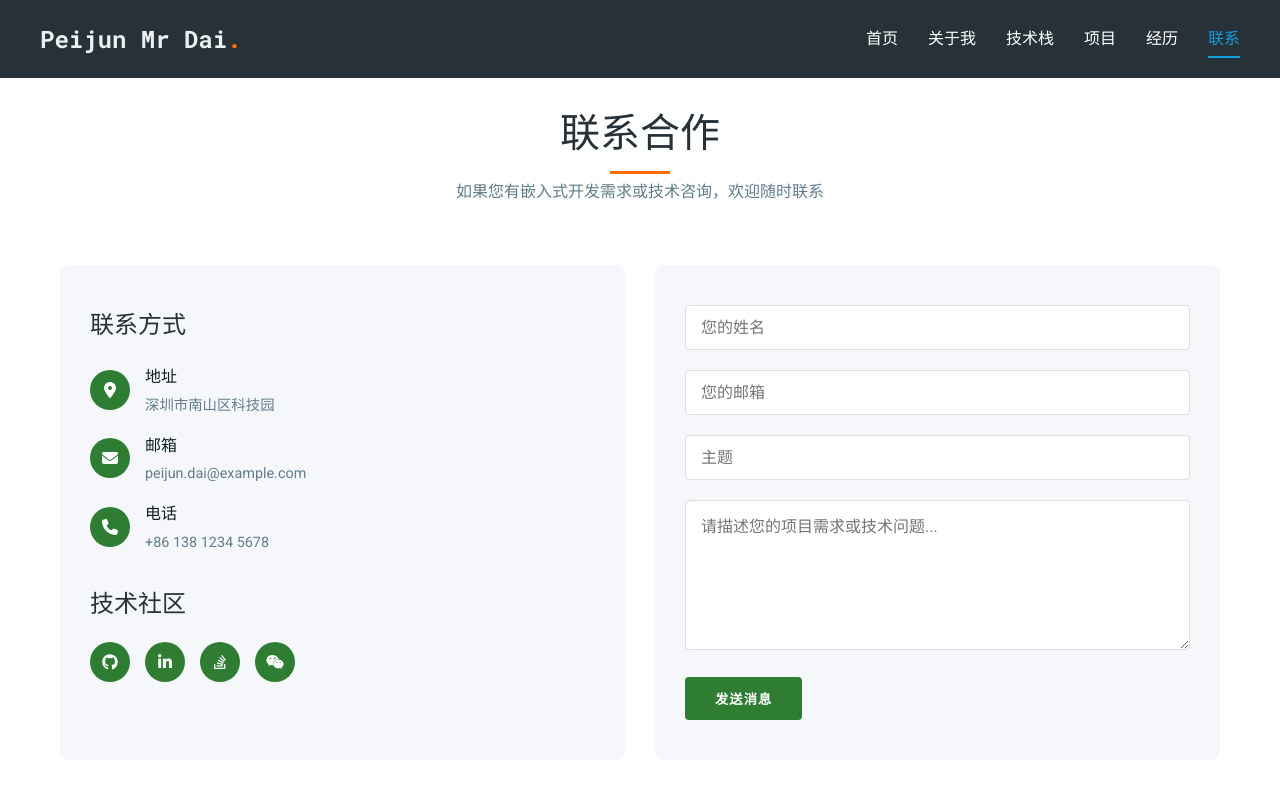
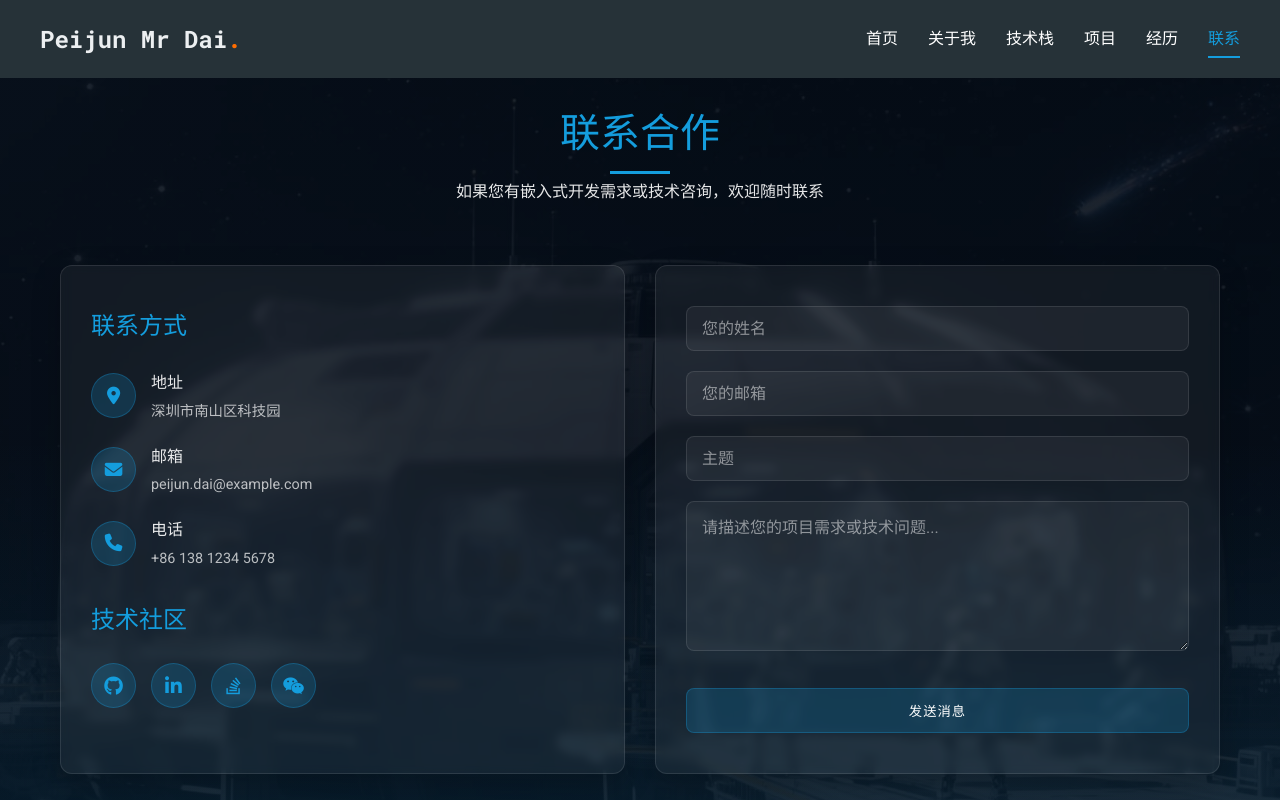
Before and after one commit to peijunMrdai/peijunMrdai.github.io, a plain HTML site: page contact.html in a window 1280 px wide. Shown: the top 800 px of the page. Drawn offline with nearby package versions, Linux system fonts and the light colour scheme.

Commit message:
feat(contact.html): 使用渐变背景和动画增强联系人页面

```diff
--- a/contact.html
+++ b/contact.html
@@ -9,25 +9,56 @@
     <link rel="stylesheet" href="https://cdn.jsdelivr.net/npm/bootstrap-icons@1.10.5/font/bootstrap-icons.css">
     <link rel="stylesheet" href="assets/css/style.css">
     <style>
-        /* 联系我页面特有样式 */
+/* 联系我页面样式 */
 .contact {
     padding: 100px 0;
-            background-color: white;
+    background: linear-gradient(rgba(5, 13, 24, 0.9), rgba(5, 13, 24, 0.9)),
+                url('assets/images/hero-bg.jpg') center/cover no-repeat fixed;
+    color: #fff;
+    min-height: calc(100vh - 80px);
+    position: relative;
+}
+
+.contact::after {
+    content: '';
+    position: absolute;
+    bottom: 0;
+    left: 0;
+    right: 0;
+    height: 50%;
+    background: linear-gradient(to top, rgba(20, 157, 221, 0.1), transparent);
+    pointer-events: none;
 }
 
 .section-title {
     text-align: center;
     margin-bottom: 60px;
+    position: relative;
+    z-index: 1;
 }
 
 .section-title h2 {
     font-size: 2.5rem;
-            color: var(--secondary-color);
+    color: #149ddd;
     margin-bottom: 15px;
+    position: relative;
+    display: inline-block;
+    font-family: 'Roboto Mono', monospace;
+}
+
+.section-title h2:after {
+    content: '';
+    position: absolute;
+    width: 60px;
+    height: 3px;
+    background-color: #149ddd;
+    bottom: -10px;
+    left: 50%;
+    transform: translateX(-50%);
 }
 
 .section-title p {
-            color: var(--text-light);
+    color: rgba(255, 255, 255, 0.9);
     max-width: 700px;
     margin: 0 auto;
 }
@@ -37,18 +68,32 @@
     grid-template-columns: repeat(auto-fit, minmax(300px, 1fr));
     gap: 30px;
     margin-top: 50px;
+    position: relative;
+    z-index: 1;
+    animation: fadeIn 0.8s ease;
 }
 
-        .contact-info {
-            background-color: #f5f7fa;
+.contact-info, .contact-form {
+    background: rgba(255, 255, 255, 0.05);
+    backdrop-filter: blur(5px);
     padding: 40px 30px;
-            border-radius: 8px;
+    border-radius: 12px;
+    box-shadow: 0 10px 30px rgba(0, 0, 0, 0.2);
+    border: 1px solid rgba(255, 255, 255, 0.1);
+    transition: all 0.3s ease;
+}
+
+.contact-info:hover, .contact-form:hover {
+    transform: translateY(-5px);
+    box-shadow: 0 15px 35px rgba(20, 157, 221, 0.2);
+    border-color: rgba(20, 157, 221, 0.3);
 }
 
 .contact-info h3 {
     font-size: 1.5rem;
-            margin-bottom: 20px;
-            color: var(--secondary-color);
+    margin-bottom: 25px;
+    color: #149ddd;
+    font-family: 'Roboto Mono', monospace;
 }
 
 .contact-details {
@@ -58,30 +103,43 @@
 .contact-item {
     display: flex;
     align-items: center;
-            margin-bottom: 15px;
+    margin-bottom: 20px;
+    transition: transform 0.3s ease;
+}
+
+.contact-item:hover {
+    transform: translateX(10px);
 }
 
 .contact-icon {
-            width: 40px;
-            height: 40px;
-            background-color: var(--primary-color);
-            color: white;
+    width: 45px;
+    height: 45px;
+    background: rgba(20, 157, 221, 0.2);
+    color: #149ddd;
     border-radius: 50%;
     display: flex;
     justify-content: center;
     align-items: center;
     margin-right: 15px;
-            font-size: 1rem;
+    font-size: 1.1rem;
+    border: 1px solid rgba(20, 157, 221, 0.3);
+    transition: all 0.3s ease;
+}
+
+.contact-item:hover .contact-icon {
+    background: rgba(20, 157, 221, 0.3);
+    transform: scale(1.1);
 }
 
 .contact-text h4 {
     font-size: 1rem;
     margin-bottom: 5px;
-            color: var(--dark-color);
+    color: rgba(255, 255, 255, 0.9);
+    font-family: 'Roboto Mono', monospace;
 }
 
 .contact-text p {
-            color: var(--text-light);
+    color: rgba(255, 255, 255, 0.7);
     font-size: 0.9rem;
 }
 
@@ -91,45 +149,58 @@
 }
 
 .social-link {
-            width: 40px;
-            height: 40px;
-            background-color: var(--primary-color);
-            color: white;
+    width: 45px;
+    height: 45px;
+    background: rgba(20, 157, 221, 0.2);
+    color: #149ddd;
     border-radius: 50%;
     display: flex;
     justify-content: center;
     align-items: center;
     text-decoration: none;
-            transition: background-color 0.3s;
+    border: 1px solid rgba(20, 157, 221, 0.3);
+    transition: all 0.3s ease;
+    font-size: 1.2rem;
 }
 
 .social-link:hover {
-            background-color: var(--accent-color);
-        }
-
-        .contact-form {
-            background-color: #f5f7fa;
-            padding: 40px 30px;
-            border-radius: 8px;
+    background: rgba(20, 157, 221, 0.3);
+    transform: translateY(-5px);
+    color: #fff;
 }
 
 .form-group {
     margin-bottom: 20px;
+    opacity: 0;
+    transform: translateY(20px);
+    animation: slideIn 0.6s ease forwards;
 }
+
+.form-group:nth-child(1) { animation-delay: 0.2s; }
+.form-group:nth-child(2) { animation-delay: 0.4s; }
+.form-group:nth-child(3) { animation-delay: 0.6s; }
+.form-group:nth-child(4) { animation-delay: 0.8s; }
 
 .form-control {
     width: 100%;
     padding: 12px 15px;
-            border: 1px solid #ddd;
-            border-radius: 4px;
+    background: rgba(255, 255, 255, 0.05);
+    border: 1px solid rgba(255, 255, 255, 0.1);
+    border-radius: 8px;
     font-size: 1rem;
-            transition: border-color 0.3s;
+    color: #fff;
+    transition: all 0.3s ease;
     font-family: 'Roboto', sans-serif;
+}
+
+.form-control::placeholder {
+    color: rgba(255, 255, 255, 0.5);
 }
 
 .form-control:focus {
     outline: none;
-            border-color: var(--primary-color);
+    border-color: #149ddd;
+    background: rgba(20, 157, 221, 0.1);
 }
 
 textarea.form-control {
@@ -138,20 +209,74 @@
 }
 
 .submit-btn {
-            background-color: var(--primary-color);
-            color: white;
-            border: none;
+    background: rgba(20, 157, 221, 0.2);
+    color: #fff;
+    border: 1px solid rgba(20, 157, 221, 0.3);
     padding: 12px 30px;
-            border-radius: 4px;
+    border-radius: 8px;
     cursor: pointer;
-            font-weight: 600;
-            transition: background-color 0.3s;
+    font-weight: 500;
+    transition: all 0.3s ease;
     font-family: 'Roboto Mono', monospace;
     letter-spacing: 1px;
+    width: 100%;
+    margin-top: 10px;
+    opacity: 0;
+    transform: translateY(20px);
+    animation: slideIn 0.6s ease forwards 1s;
 }
 
 .submit-btn:hover {
-            background-color: var(--accent-color);
+    background: rgba(20, 157, 221, 0.3);
+    transform: translateY(-2px);
+}
+
+@keyframes fadeIn {
+    from {
+        opacity: 0;
+        transform: translateY(20px);
+    }
+    to {
+        opacity: 1;
+        transform: translateY(0);
+    }
+}
+
+@keyframes slideIn {
+    from {
+        opacity: 0;
+        transform: translateY(20px);
+    }
+    to {
+        opacity: 1;
+        transform: translateY(0);
+    }
+}
+
+@media (max-width: 768px) {
+    .contact-grid {
+        grid-template-columns: 1fr;
+    }
+
+    .section-title h2 {
+        font-size: 2rem;
+    }
+
+    .contact-info, .contact-form {
+        padding: 30px 20px;
+    }
+
+    .contact-icon {
+        width: 40px;
+        height: 40px;
+        font-size: 1rem;
+    }
+
+    .social-link {
+        width: 40px;
+        height: 40px;
+        font-size: 1.1rem;
+    }
 }
     </style>
 </head>
```
Lines whose indentation alone changed are shown as unchanged.
